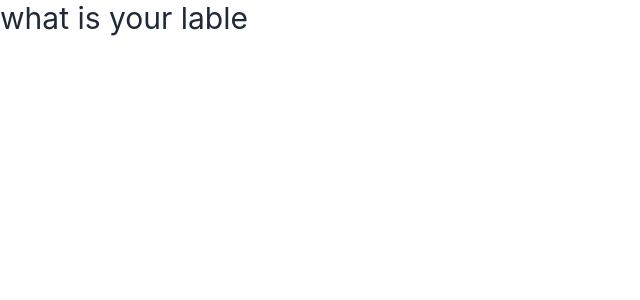
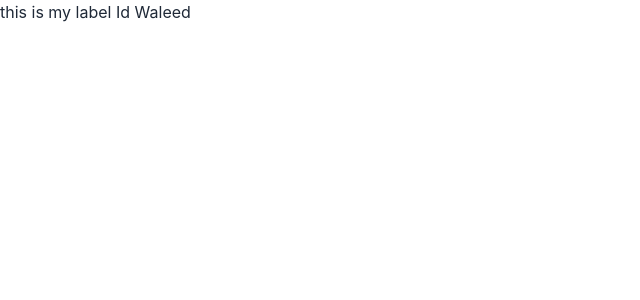
Before and after one commit to Alihaider592/First-next-app, a Next.js app: page /label in a window 1280 px wide. Shown: the top 300 px of the page, without its empty margins (0-640 px from the left). Built offline with nearby package versions, Linux system fonts and the light colour scheme.

Commit message:
file base routing learned

```diff
--- /dev/null
+++ b/app/label/[labelId]/page.tsx
@@ -0,0 +1,8 @@
+
+export default function Page({ params }: { params: { labelId: string } }) {
+  return (
+    <div>
+      <h1>this is my label Id = {params.labelId}</h1>
+    </div>
+  );
+}
--- a/app/label/[lableId]/page.tsx
+++ /dev/null
@@ -1,17 +0,0 @@
-
-// export default function page({params}:{params:{labelId:string}}){
-//   return(
-//   <div>
-// <h1>this is my lable id ={params.labelId} </h1>
-//   </div>
-//   )
-// }
-
-
-export default function Page({ params }: { params: { labelId: string } }) {
-  return (
-    <div>
-      <h1>this is my label Id = {params.labelId}</h1>
-    </div>
-  );
-}
--- a/app/label/page.tsx
+++ b/app/label/page.tsx
@@ -1,8 +1,8 @@
 
-export default function page(){
-  return(
-  <div>
-<h1 className="text-3xl">what is your lable</h1>
-  </div>
-  )
+export default function Page() {
+  return (
+    <div>
+      <h1>this is my label Id Waleed</h1>
+    </div>
+  );
 }
--- a/app/products/[productId]/page.tsx
+++ /dev/null
@@ -1,7 +0,0 @@
-export default function Page({ params }: { params: { productId: string } }) {
-  return (
-    <div>
-      <h1>this is my product Id = {params.productId}</h1>
-    </div>
-  );
-}
--- a/app/products/page.tsx
+++ /dev/null
@@ -1,8 +0,0 @@
-
-export default function page(){
-  return(
-  <div>
-<h1 className="text-3xl">this your Products</h1>
-  </div>
-  )
-}
```
